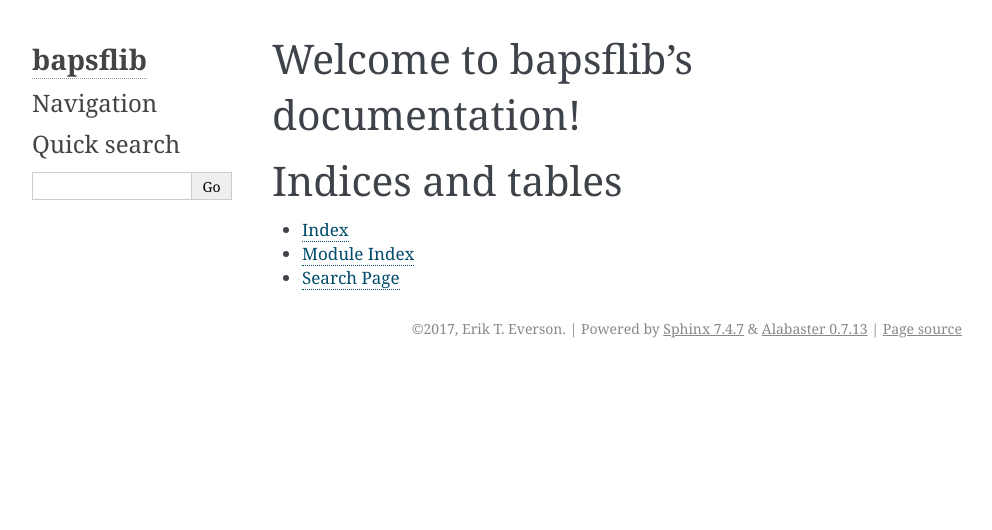
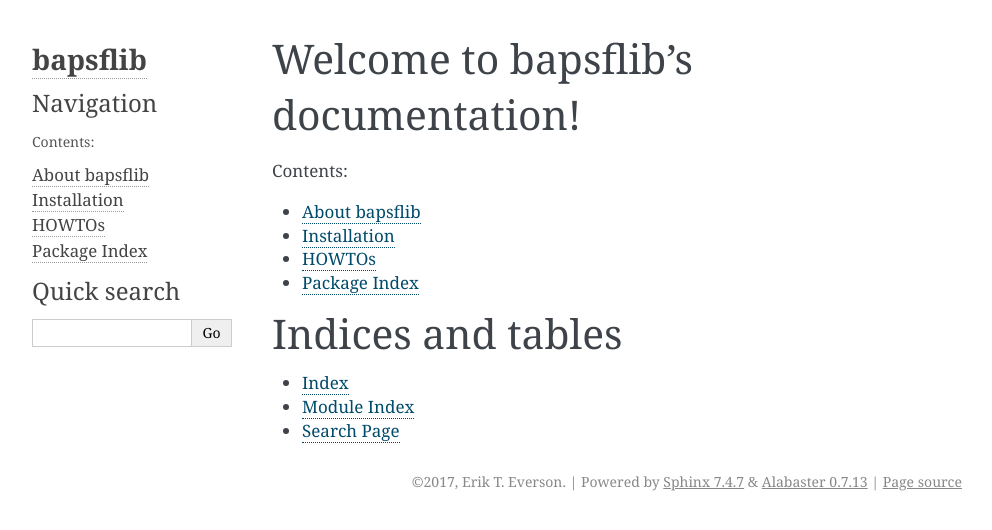
Before and after one commit to BaPSF/bapsflib, a Sphinx documentation site: the page built from docs/index.rst, in a window 1280 px wide. Shown: the top 530 px of the page, without its empty margins (148-1140 px from the left). Built offline with Sphinx 7.4.7, drawn with Linux system fonts in a browser that asks for light colours.

Commit message:
outline package documentation with Sphinx

```diff
--- /dev/null
+++ b/docs/about.rst
@@ -0,0 +1,2 @@
+About bapsflib
+==============
--- a/docs/conf.py
+++ b/docs/conf.py
@@ -18,9 +18,9 @@
 # relative to the documentation root, use os.path.abspath to make it
 # absolute, like shown here.
 #
-# import os
-# import sys
-# sys.path.insert(0, os.path.abspath('.'))
+import os
+import sys
+sys.path.insert(0, os.path.abspath('.'))
 
 
 # -- General configuration ---------------------------------------------
@@ -32,7 +32,7 @@
 # Add any Sphinx extension module names here, as strings. They can be
 # extensions coming with Sphinx (named 'sphinx.ext.*') or your custom
 # ones.
-extensions = ['sphinx.ext.githubpages']
+extensions = ['sphinx.ext.autodoc', 'sphinx.ext.githubpages']
 
 # Add any paths that contain templates here, relative to this directory.
 templates_path = ['_templates']
@@ -119,7 +119,7 @@
 # -- Options for HTMLHelp output ---------------------------------------
 
 # Output file base name for HTML help builder.
-htmlhelp_basename = 'bapsflibdoc'
+htmlhelp_basename = 'bapsflibdocs'
 
 
 # -- Options for LaTeX output ------------------------------------------
--- /dev/null
+++ b/docs/howtos.rst
@@ -0,0 +1,2 @@
+HOWTOs
+======
--- a/docs/index.rst
+++ b/docs/index.rst
@@ -7,9 +7,13 @@
 ====================================
 
 .. toctree::
-   :maxdepth: 2
+   :maxdepth: 1
    :caption: Contents:
 
+   about
+   installation
+   howtos
+   packageindex
 
 
 Indices and tables
--- /dev/null
+++ b/docs/installation.rst
@@ -0,0 +1,10 @@
+Installation
+============
+
+
+Package Requirements
+--------------------
+
+
+Installation
+------------
--- /dev/null
+++ b/docs/packageindex.rst
@@ -0,0 +1,2 @@
+Package Index
+=============
```
